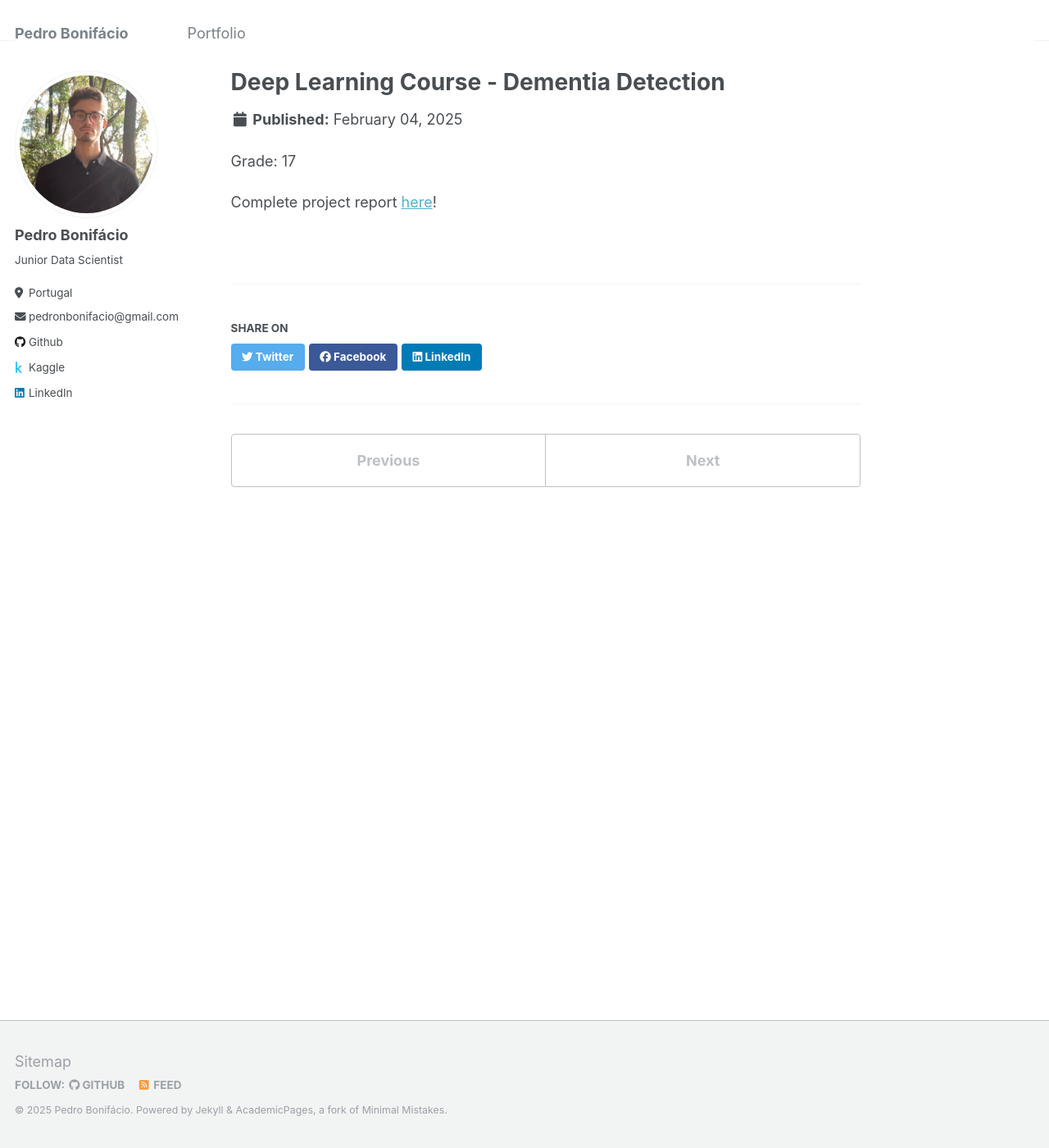
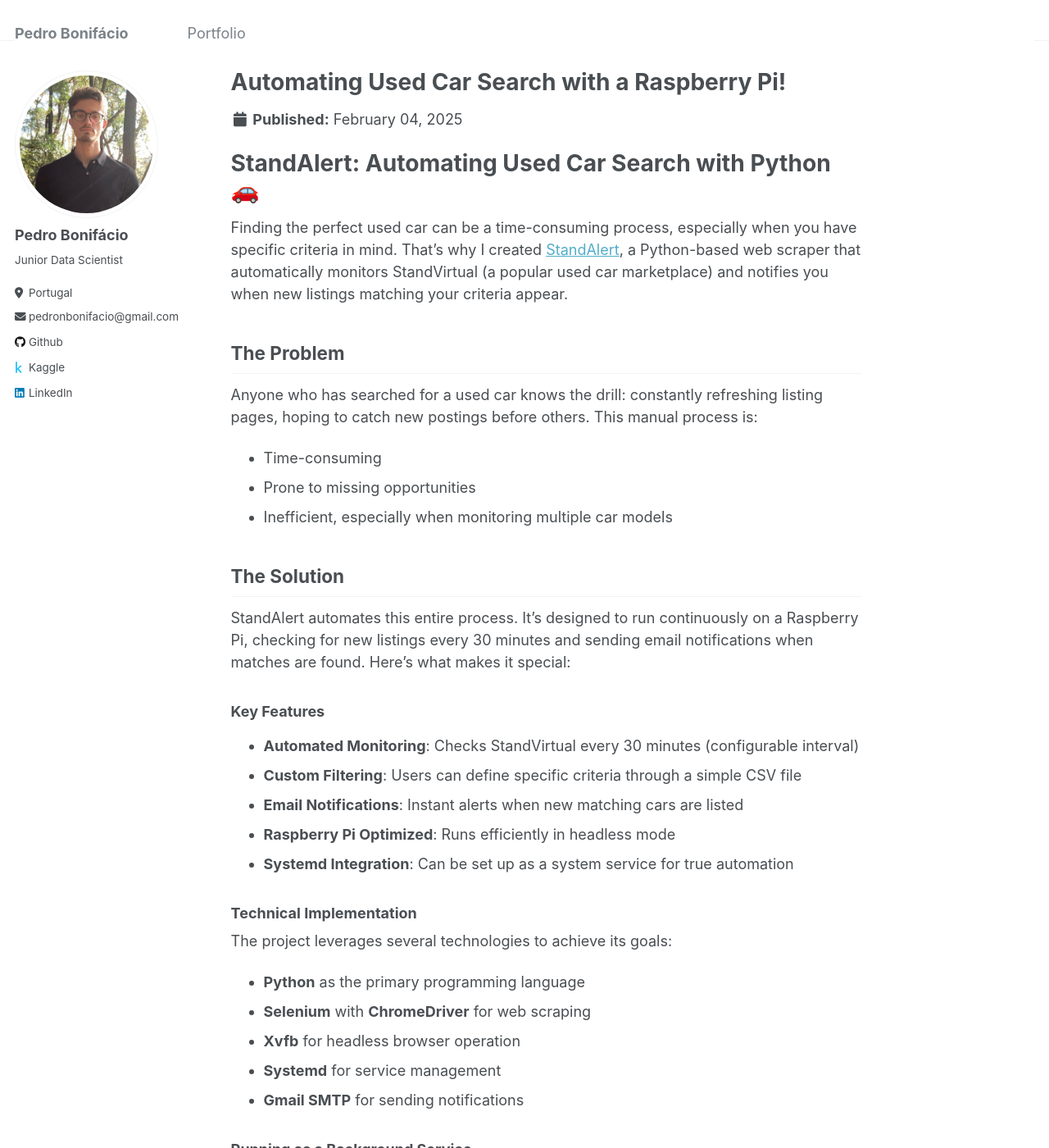
Before and after one commit to pedro-bonifacio/pedro-bonifacio.github.io, a Jekyll site: the page built from _portfolio/portfolio-2.md, in a window 1280 px wide and 1400 px high. Shown: the whole window at 82% size. Built offline with Jekyll 4.4.1, drawn with Linux system fonts in a browser that asks for light colours; some of the changed text lies outside the part shown.

Commit message:
new project + graduation

```diff
--- a/_portfolio/portfolio-2.md
+++ b/_portfolio/portfolio-2.md
@@ -1,8 +1,69 @@
 ---
-title: "Deep Learning Course - Dementia Detection"
-excerpt: "A deep-learning image classification model to address Alzheimer’s disease classification problem.<br/><br/><img src='/images/portfolio/brain_mri.jpg'><br/>"
+title: "Automating Used Car Search with a Raspberry Pi!"
+excerpt: "Python-based web scraper that automatically monitors StandVirtual.<br/><br/><img src='/images/portfolio/standalert.jpg'><br/>"
 collection: portfolio
 ---
-Grade: 17
 
-Complete project report [here](https://liveeduisegiunl-my.sharepoint.com/:b:/g/personal/20211652_novaims_unl_pt/EZ8l2xoPepFLnfgh9IRXywQBI7afnqvXevARYg7pBOUwyg?e=8XYogz)!
+# StandAlert: Automating Used Car Search with Python 🚗
+
+Finding the perfect used car can be a time-consuming process, especially when you have specific criteria in mind. That's why I created [StandAlert](https://github.com/pedro-bonifacio/StandAlert), a Python-based web scraper that automatically monitors StandVirtual (a popular used car marketplace) and notifies you when new listings matching your criteria appear.
+
+## The Problem
+
+Anyone who has searched for a used car knows the drill: constantly refreshing listing pages, hoping to catch new postings before others. This manual process is:
+- Time-consuming
+- Prone to missing opportunities
+- Inefficient, especially when monitoring multiple car models
+
+## The Solution
+
+StandAlert automates this entire process. It's designed to run continuously on a Raspberry Pi, checking for new listings every 30 minutes and sending email notifications when matches are found. Here's what makes it special:
+
+### Key Features
+- **Automated Monitoring**: Checks StandVirtual every 30 minutes (configurable interval)
+- **Custom Filtering**: Users can define specific criteria through a simple CSV file
+- **Email Notifications**: Instant alerts when new matching cars are listed
+- **Raspberry Pi Optimized**: Runs efficiently in headless mode
+- **Systemd Integration**: Can be set up as a system service for true automation
+
+### Technical Implementation
+
+The project leverages several technologies to achieve its goals:
+- **Python** as the primary programming language
+- **Selenium** with **ChromeDriver** for web scraping
+- **Xvfb** for headless browser operation
+- **Systemd** for service management
+- **Gmail SMTP** for sending notifications
+
+### Running as a Background Service
+
+One of the most powerful features is the ability to run StandAlert as a systemd service. This means:
+- Automatic startup on system boot
+- Automatic restart on failures
+- Easy log access through journalctl
+- Proper service management through systemctl
+
+## Lessons Learned
+
+Building StandAlert taught me several valuable lessons:
+
+1. **Web Scraping Best Practices**: Working with dynamic websites and handling different page states
+2. **Service Management**: Setting up and maintaining long-running Python applications
+3. **Automation**: Creating practical solutions for real-world problems
+4. **Error Handling**: Ensuring robust operation in a continuous monitoring scenario
+
+## Future Improvements
+
+While StandAlert is fully functional, there's always room for enhancement:
+- Adding support for more car marketplaces
+- Implementing price trend analysis
+- Creating a web interface for easier configuration
+- Adding support for more notification methods (SMS, Push notifications)
+
+## Conclusion
+
+StandAlert demonstrates how programming can solve real-world problems and save time. It's a practical example of automation making our lives easier, one car search at a time.
+
+If you're interested in trying it out or contributing to the project, check out the [GitHub repository](https://github.com/pedro-bonifacio/StandAlert).
+
+*Happy car hunting! 🚀*
```
Also changed, not shown: _pages/about.md (+1 -2 lines), _portfolio/portfolio-3.md (+4 -20 lines), _portfolio/portfolio-4.md (added, +22 -0 lines), images/portfolio/standalert.jpg (added).
